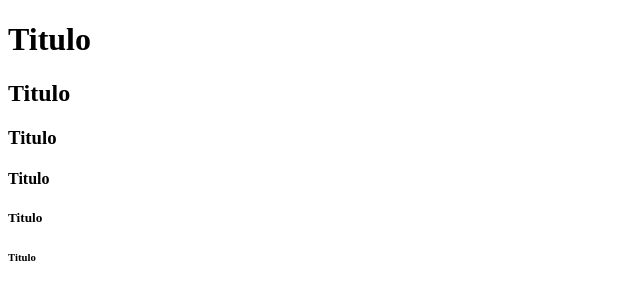
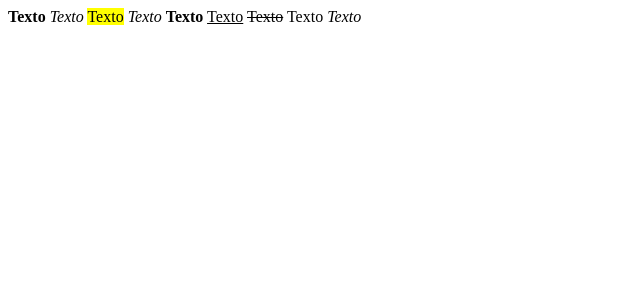
Before and after one commit to Dannkol/Campus_publico, a plain HTML site: page actividad_2/index.html in a window 1280 px wide. Shown: the whole page, without its empty margins (0-640 px from the left). Drawn offline with Linux system fonts and the light colour scheme.

Commit message:
feat actividad_2/index.html ejemplos de etiquetas de fromato de texto

```diff
--- a/actividad_2/index.html
+++ b/actividad_2/index.html
@@ -10,17 +10,21 @@
     <!--Etiquetas de titulo, formato de texto, parrafos, listas, tablas y semantica-->
 
     <!--
-        Etiquetas de titulo
+        Etiquetas de formato de texto
 
-        Hay hasta 6 etiquetas en HTML para definir títulos o secciones. Todas ellas llevan por defecto el texto en negrita, y son: <h1>, <h2>, <h3>, <h4>, <h5> y <h6>.
+        sirven para der un significado al texto
     -->
 
-    <h1>Titulo</h1>
-    <h2>Titulo</h2>
-    <h3>Titulo</h3>
-    <h4>Titulo</h4>
-    <h5>Titulo</h5>
-    <h6>Titulo</h6>
+    <strong>Texto</strong> <!--Fragmento de texto importante o palabras clave-->
+    <em>Texto</em><!--Fragmento de texto enfatizado respecto a la frase que lo contiene-->
+    <mark>Texto</mark><!--Fragmento de texto resaltado, simulando estar marcado con rotulador amarillo-->
+    <i>Texto</i><!--Fragmento de texto con voz o tono alternativo al resto-->
+    <b>Texto</b><!--Fragmento de texto sin importancia destacable (fines utilitarios)-->
+    <u>Texto</u><!--Fragmento de texto para nombres propios o escritura incorrecta intencionada (sic)-->
+    <s>Texto</s><!--Fragmento de texto inexacto o que ya no es relevante. (errores o inexactitudes)-->
+    <span>Texto</span><!--Fragmento de texto sin significado (útil para seleccionar)-->
+    <cite>Texto</cite><!--Fragmento de texto con el título de un trabajo creativo: obras, libros...-->
+
 
 </body>
 </html>
```
